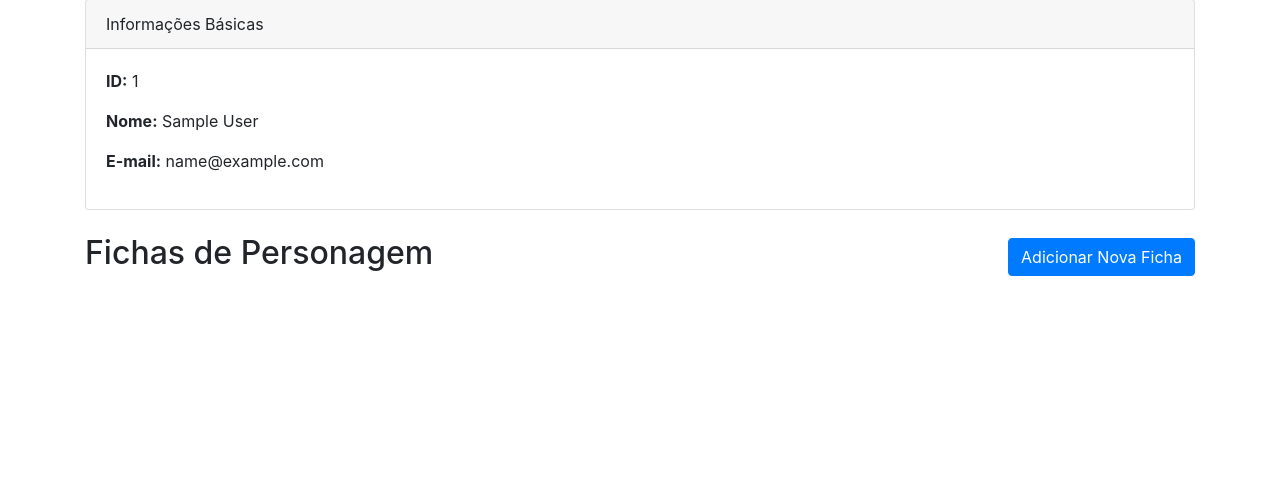
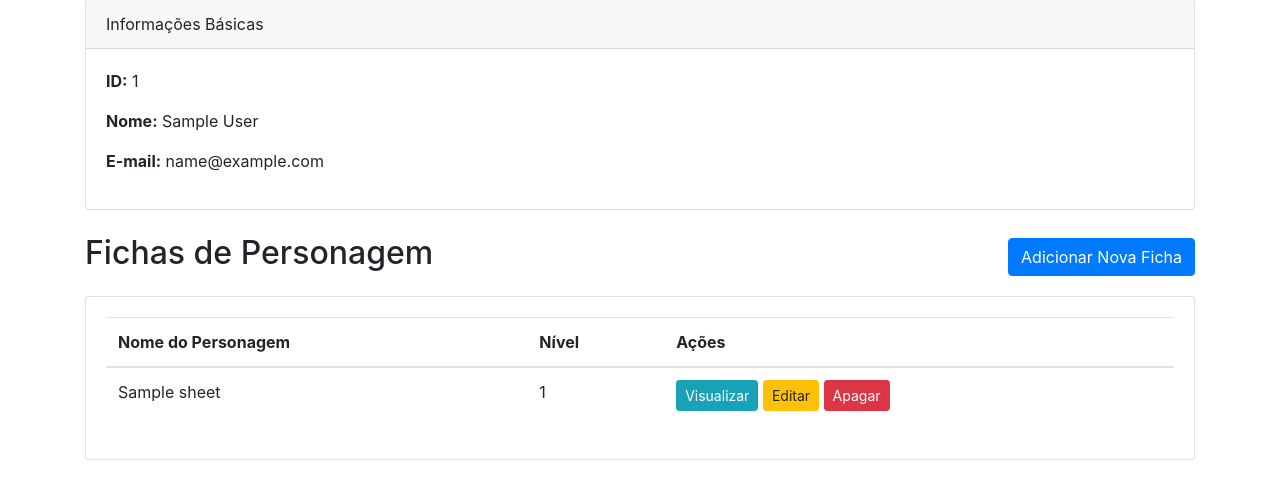
Before and after one commit to PedroLyra22/ficha-dnd-plus, a Flask app: page /users/1 in a window 1280 px wide. Shown: the part 121-620 px from the top of the page. Run offline with Flask 3, Linux system fonts and the light colour scheme; tables that the repository leaves empty hold one stand-in row (values such as "Sample post"); some libraries are stand-ins or nearby versions.

Commit message:
feat: listagem de ficha por usuario

```diff
--- a/app/models.py
+++ b/app/models.py
@@ -23,7 +23,7 @@ class HitPointType(enum.Enum):
     MANUAL = 'MANUAL'
 
 class AttributeConfigType(enum.Enum):
-    POINT_BUY = 'POINT BUY'
+    POINT_BUY = 'POINT_BUY'
     MANUAL = 'MANUAL'
 
 class ConfigSheet(db.Model):
--- a/app/templates/user/show.html
+++ b/app/templates/user/show.html
@@ -30,6 +30,37 @@
                 <a href="{{ url_for('main.create_config_sheet') }}" class="btn btn-primary">Adicionar Nova Ficha</a>
             </div>
 
+            <div class="card">
+                <div class="card-body">
+                    {% if character_sheets %}
+                        <table class="table table-hover">
+                            <thead>
+                                <tr>
+                                    <th>Nome do Personagem</th>
+                                    <th>Nível</th>
+                                    <th>Ações</th>
+                                </tr>
+                            </thead>
+                            <tbody>
+                                {% for sheet in character_sheets %}
+                                    <tr>
+                                        <td>{{ sheet.name }}</td>
+                                        <td>{{ sheet.level }}</td>
+                                        <td>
+                                            <a href="#" class="btn btn-sm btn-info">Visualizar</a>
+                                            <a href="#" class="btn btn-sm btn-warning">Editar</a>
+                                            <a href="#" class="btn btn-sm btn-danger">Apagar</a>
+                                        </td>
+                                    </tr>
+                                {% endfor %}
+                            </tbody>
+                        </table>
+                    {% else %}
+                        <p class="text-center">Nenhuma ficha de personagem encontrada.</p>
+                    {% endif %}
+                </div>
+            </div>
+
         </div>
 
         <script src="https://code.jquery.com/jquery-3.5.1.slim.min.js"></script>
```
Lines whose indentation alone changed are shown as unchanged.
